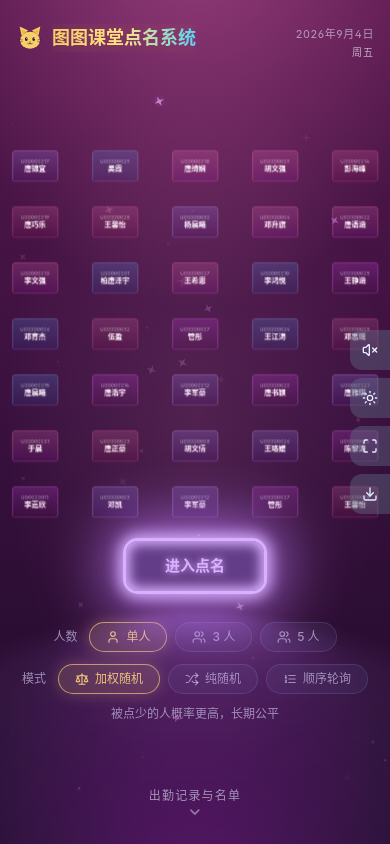
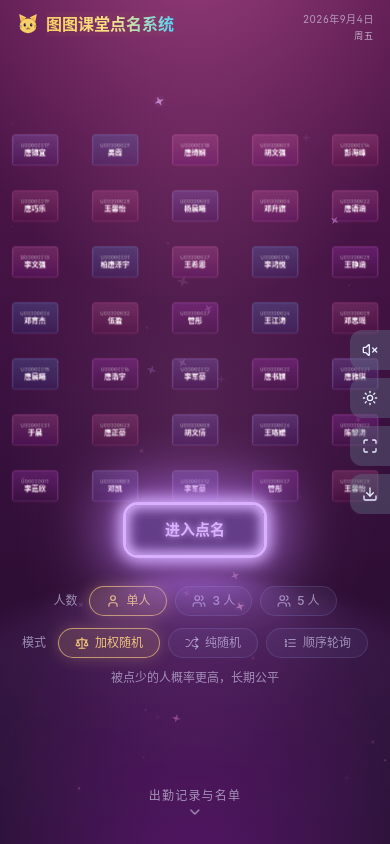
Before and after one commit to luboyan6/class-roll-call, a React (Vite) app: page / in a window 390 px wide. Shown: the top 844 px of the page. Built offline with nearby package versions, Linux system fonts and the light colour scheme.

Commit message:
fix: 优化点名首屏信息密度
缩短标题、日期与姓名舞台之间的垂直间距，让首次进入页面即可看到主要点名操作。

```diff
--- a/src/App.tsx
+++ b/src/App.tsx
@@ -58,7 +58,7 @@ export default function App() {
         {/* 左侧课堂状态看板，对应 log-lottery 的奖项列表 */}
         <StagePanel />
 
-        <div className="relative z-10 flex flex-1 flex-col items-center justify-center px-4 pb-20 pt-28 sm:pt-32">
+        <div className="relative z-10 flex flex-1 flex-col items-center justify-center px-4 pb-16 pt-16 sm:pt-20 lg:pt-24">
           <RollCallStage />
         </div>
 
--- a/src/components/RollCallStage.tsx
+++ b/src/components/RollCallStage.tsx
@@ -156,7 +156,7 @@ export function RollCallStage() {
   return (
     <section aria-label="点名舞台" className="flex w-full flex-col items-center">
       {/* 球体 / 面板舞台 */}
-      <div className="relative flex h-[360px] w-full items-center justify-center sm:h-[440px] lg:h-[480px]">
+      <div className="relative flex h-[320px] w-full items-center justify-center sm:h-[400px] lg:h-[440px]">
         <NameSphere
           students={students}
           status={status}
--- a/src/components/StageTitle.tsx
+++ b/src/components/StageTitle.tsx
@@ -11,22 +11,22 @@ export function StageTitle() {
   const now = new Date()
 
   return (
-    <div className="pointer-events-none absolute inset-x-0 top-0 z-20 flex items-start justify-between gap-3 px-4 pt-6 sm:px-6 sm:pt-8">
-      <div className="flex min-w-0 items-center gap-2 sm:gap-3">
-        <CatLogo className="h-7 w-7 shrink-0 text-stage-gold sm:h-9 sm:w-9 lg:h-10 lg:w-10" />
+    <div className="pointer-events-none absolute inset-x-0 top-0 z-20 flex items-start justify-between gap-3 px-4 pt-3 sm:px-6 sm:pt-4 lg:pt-5">
+      <div className="flex min-w-0 items-center gap-1.5 sm:gap-2.5">
+        <CatLogo className="h-6 w-6 shrink-0 text-stage-gold sm:h-8 sm:w-8 lg:h-9 lg:w-9" />
         <h1
-          className="animate-tracking-in truncate bg-gradient-to-r from-stage-gold via-amber-200 to-stage-neon bg-clip-text text-lg font-black tracking-wide text-transparent sm:text-3xl lg:text-4xl"
+          className="animate-tracking-in truncate bg-gradient-to-r from-stage-gold via-amber-200 to-stage-neon bg-clip-text text-base font-black tracking-wide text-transparent sm:text-2xl lg:text-3xl"
           style={{ textShadow: '0 0 34px rgba(247, 206, 104, 0.35)' }}
         >
           图图课堂点名系统
         </h1>
       </div>
 
-      <div className="flex shrink-0 flex-col items-end pt-0.5">
-        <span className="text-[11px] tracking-wider text-stage-dim sm:text-sm">
+      <div className="flex shrink-0 flex-col items-end pt-0">
+        <span className="text-[10px] tracking-wider text-stage-dim sm:text-xs lg:text-sm">
           {formatChineseDate(now)}
         </span>
-        <span className="mt-0.5 text-[10px] tracking-widest text-stage-dim/70 sm:text-xs">
+        <span className="mt-0.5 text-[9px] tracking-widest text-stage-dim/70 sm:text-[11px]">
           {formatWeekday(now)}
         </span>
       </div>
```
